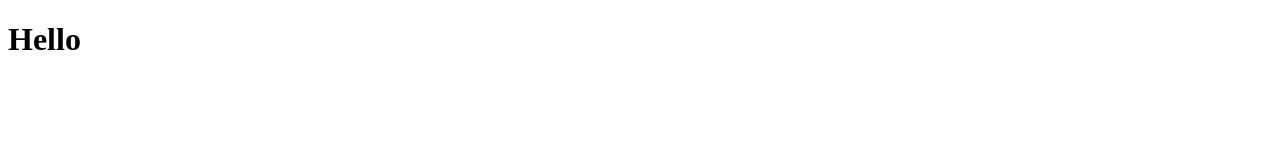
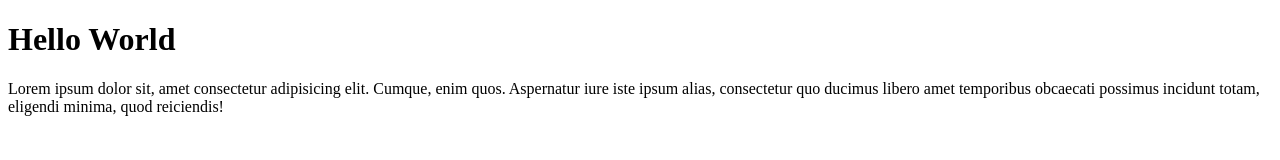
Before and after one commit to stydfhrl/latihan-git-sekolah, a plain HTML site: page index.html in a window 1280 px wide. Drawn offline with Linux system fonts and the light colour scheme.

Commit message:
first edit

```diff
--- a/index.html
+++ b/index.html
@@ -7,6 +7,7 @@
     <title>Document</title>
 </head>
 <body>
-    <h1>Hello <i class="ri-file-word-2-line"></i></h1>
-</body>
+    <h1>Hello World</h1>
+
+    <p>Lorem ipsum dolor sit, amet consectetur adipisicing elit. Cumque, enim quos. Aspernatur iure iste ipsum alias, consectetur quo ducimus libero amet temporibus obcaecati possimus incidunt totam, eligendi minima, quod reiciendis!</p>
 </html>
```
